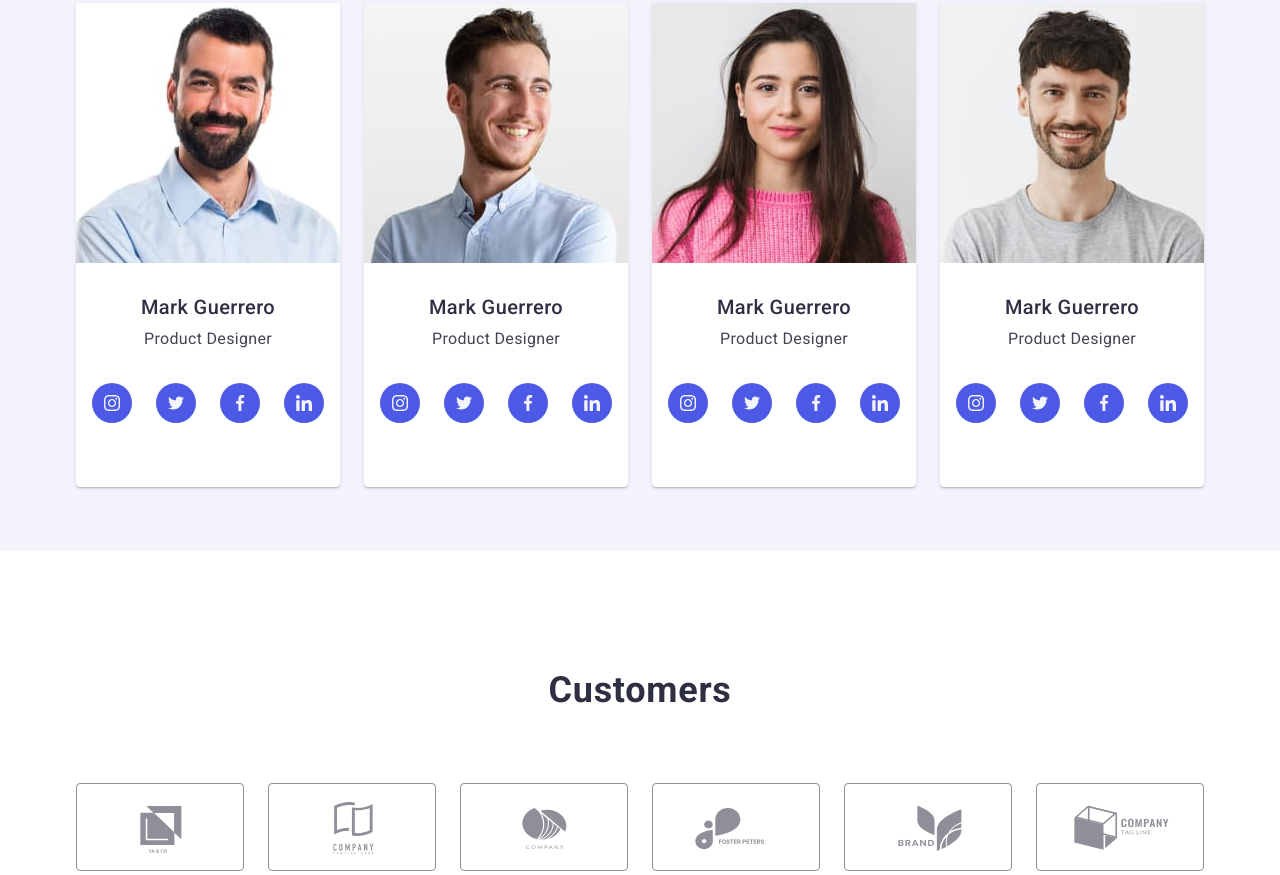
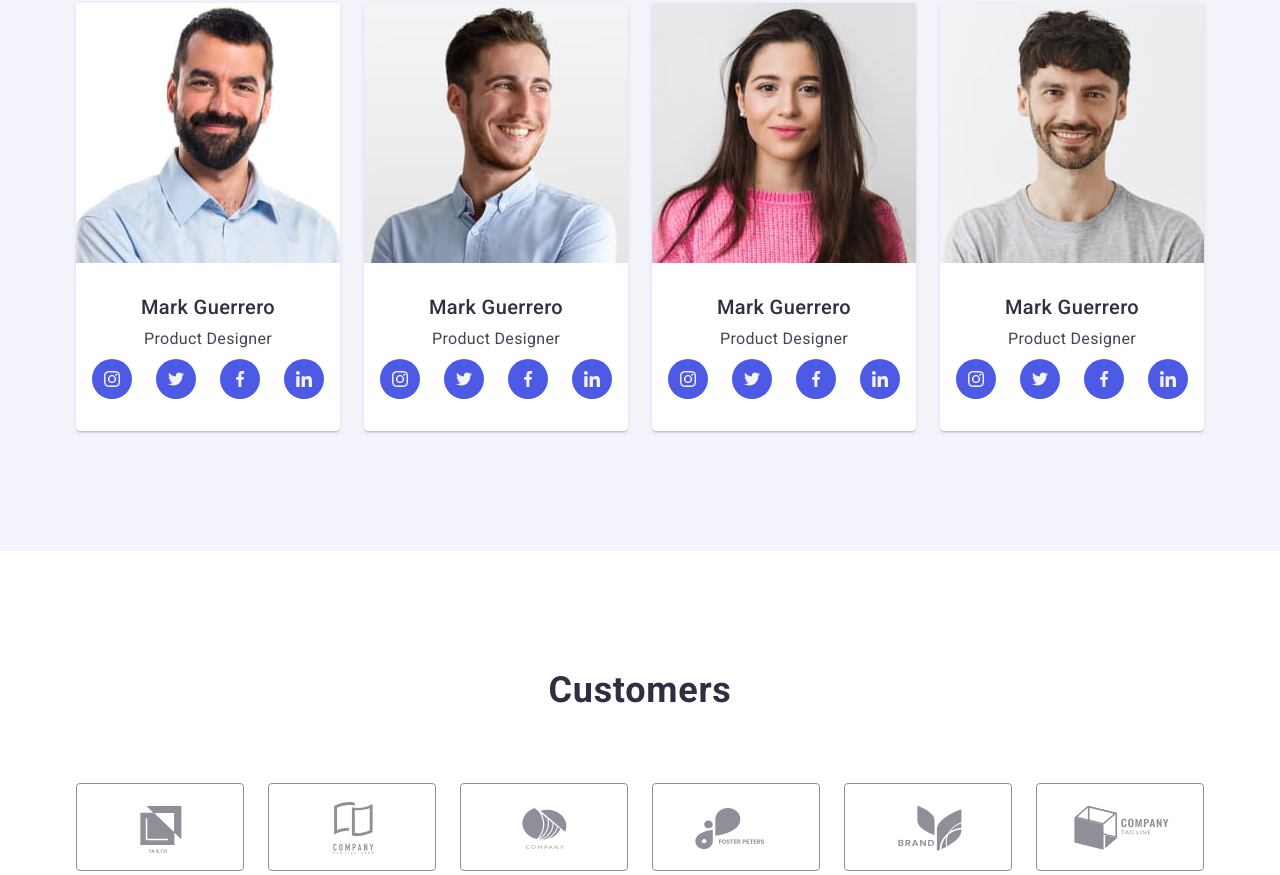
Before and after one commit to Oleksandr-Spd/goit-markup-hw-04, a plain HTML site: page index.html in a window 1280 px wide. Shown: the part 1922-2797 px from the top of the page. Drawn offline with nearby package versions, Linux system fonts and the light colour scheme.

Commit message:
with comments

```diff
--- a/css/styles.css
+++ b/css/styles.css
@@ -154,7 +154,6 @@ img {
   position: absolute;
   left: 0;
   bottom: -1px;
-  top: 44px;
   width: 100%;
   height: 4px;
   border-radius: 2px;
@@ -350,7 +349,6 @@ img {
   gap: 24px;
   align-items: center;
   justify-content: center;
-  padding: 32px 0;
 }
 
 .social-icons-item {
@@ -390,6 +388,7 @@ img {
   color: var(--valhalla-color);
 }
 .team-descr {
+  padding-bottom: 8px;
 }
 
 /********************************* section customers **********************************/
@@ -649,7 +648,7 @@ img {
 }
 
 .modal-icon {
-  background: var(--border-color);
+  fill: var(--border-color);
   border-radius: 50%;
   width: 8px;
   height: 8px;
--- a/index.html
+++ b/index.html
@@ -178,7 +178,7 @@
               />
               <div class="card">
                 <h3 class="subtitle">Mark Guerrero</h3>
-                <p class="subtitle-descr">Product Designer</p>
+                <p class="team-descr subtitle-descr">Product Designer</p>
                 <ul class="social-icons-list list">
                   <li class="social-icons-item">
                     <a
@@ -244,7 +244,7 @@
               />
               <div class="card">
                 <h3 class="subtitle">Mark Guerrero</h3>
-                <p class="subtitle-descr">Product Designer</p>
+                <p class="team-descr subtitle-descr">Product Designer</p>
                 <ul class="social-icons-list list">
                   <li class="social-icons-item">
                     <a
@@ -310,7 +310,7 @@
               />
               <div class="card">
                 <h3 class="subtitle">Mark Guerrero</h3>
-                <p class="subtitle-descr">Product Designer</p>
+                <p class="team-descr subtitle-descr">Product Designer</p>
                 <ul class="social-icons-list list">
                   <li class="social-icons-item">
                     <a
@@ -376,7 +376,7 @@
               />
               <div class="card">
                 <h3 class="subtitle">Mark Guerrero</h3>
-                <p class="subtitle-descr">Product Designer</p>
+                <p class="team-descr subtitle-descr">Product Designer</p>
                 <ul class="social-icons-list list">
                   <li class="social-icons-item">
                     <a
```
